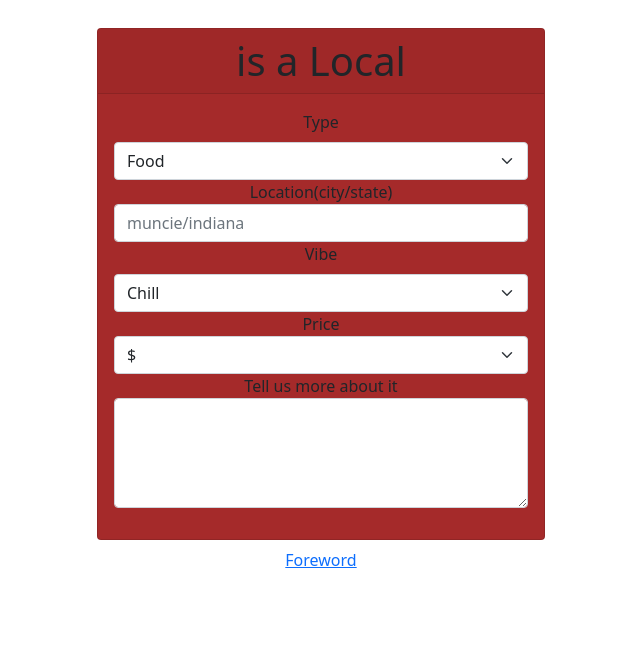
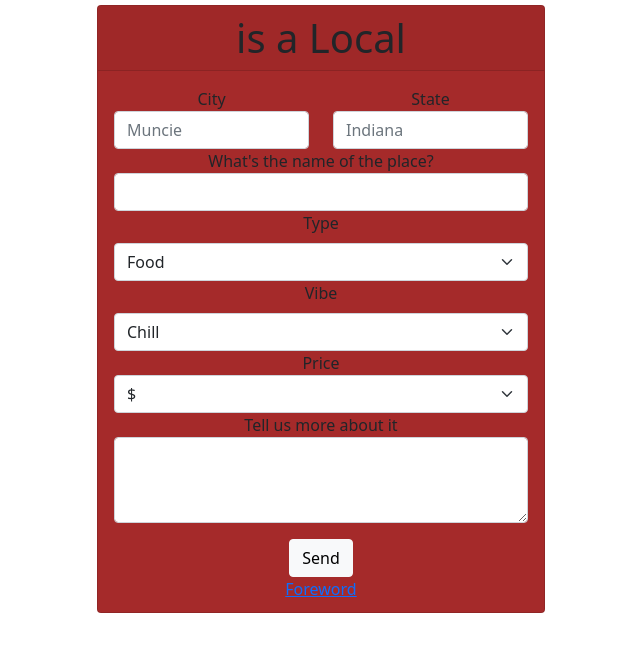
Before and after one commit to Jpkeys29/Locals, a Flask app: template flask_app/templates/local.html in a window 1280 px wide. Shown: the top 652 px of the page, without its empty margins (319-959 px from the left). Run offline with Flask 2, Linux system fonts and the light colour scheme; the template is opened without the code that fills it, so the values that code supplies are empty.

Commit message:
fourth commit

```diff
--- a/flask_app/templates/local.html
+++ b/flask_app/templates/local.html
@@ -8,18 +8,28 @@
     <title>Local</title>
 </head>
 <body>
-    <div class="mx-auto card text-center" style="width: 28rem; height: 32rem; background-color: brown; margin-top: 28px;">
+    <div class="mx-auto card text-center" style="width: 28rem; height: 38rem; background-color: brown; margin-top: 5px;">
         <div class="">
             <form action="/local" >
                 <h1 class="card-header">{{ user.first_name }} is a Local</h1>
                 <div class="card-body">
+                    <div class="row">
+                        <div class="col">
+                            <label for="city">City</label>
+                            <input type="text" class="form-control" placeholder="Muncie" name="city">
+                        </div>
+                        <div class="col">
+                            <label for="state">State</label>
+                            <input type="text" class="form-control" name="state" placeholder="Indiana">
+                        </div>
+                    </div>
+                    <label for="name">What's the name of the place?</label>
+                    <input type="text" name="name" class="form-control">
                     <label for="type" class="form-label">Type</label>
                     <select name="type" class="form-select">
                         <option value="other">Food</option>
                         <option value="other">Drinks</option>
                     </select>
-                    <label for="location">Location(city/state)</label>
-                    <input type="text" name="location" class="form-control" placeholder="muncie/indiana">
                     <label for="vibe" class="form-label">Vibe</label>
                     <select name="type" class="form-select">
                         <option value="other">Chill</option>
@@ -32,11 +42,11 @@
                         <option value="other">$$</option>
                         <option value="other">$$$</option>
                     </select>
-
                     <label for="description">Tell us more about it</label>
-                    <textarea name="description" cols="25" rows="4" class="form-control"></textarea>
+                    <textarea name="description" cols="25" rows="3" class="form-control"></textarea>
                 </div>
-                <div><br>
+                <button type="button" class="btn btn-light">Send</button>
+                <div>
                     <a href="/foreword">Foreword</a>
                 </div>
             </form>
```
Also changed, not shown: flask_app/models/place.py (+17 -0 lines), server.py (line endings or trailing spaces), 4 other files.
